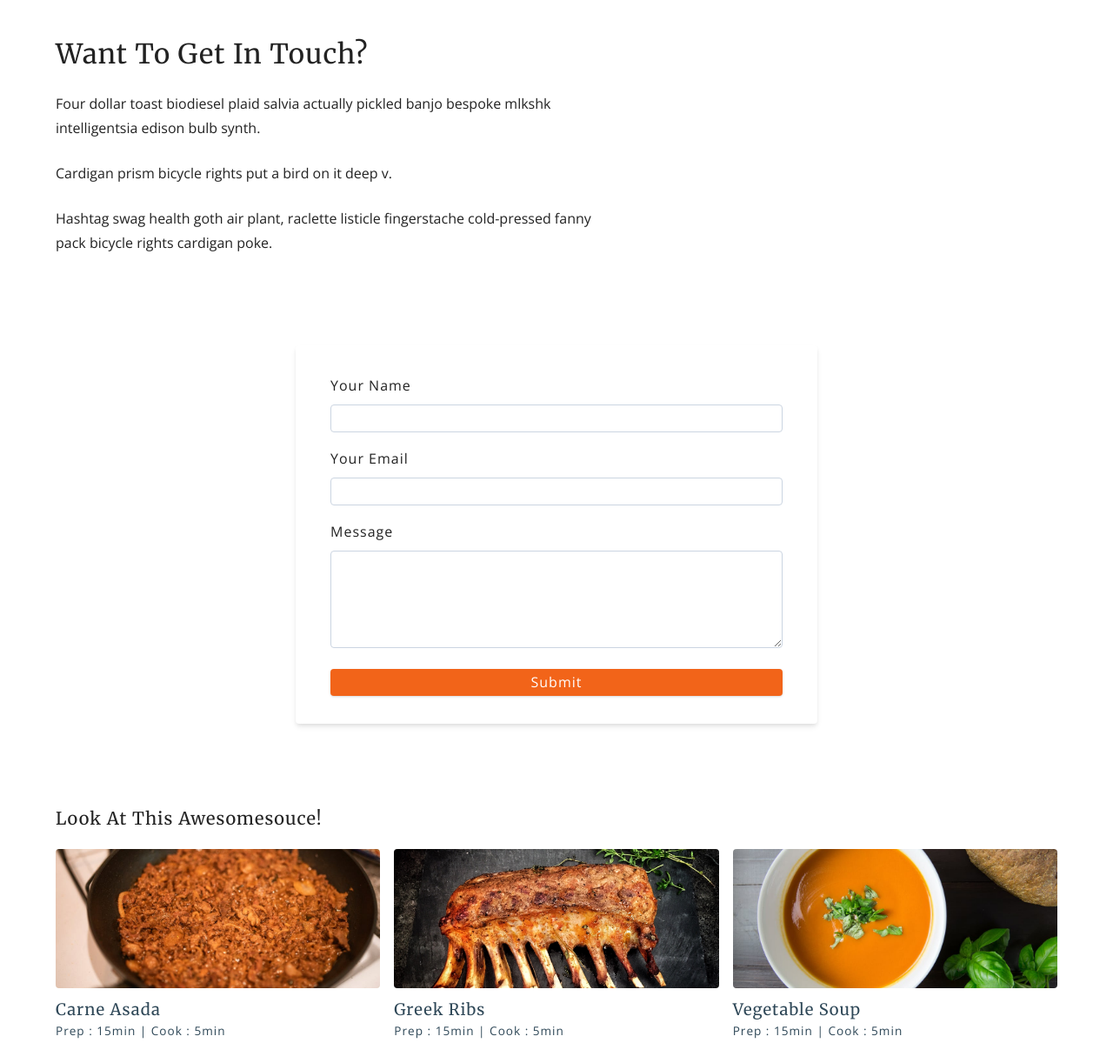
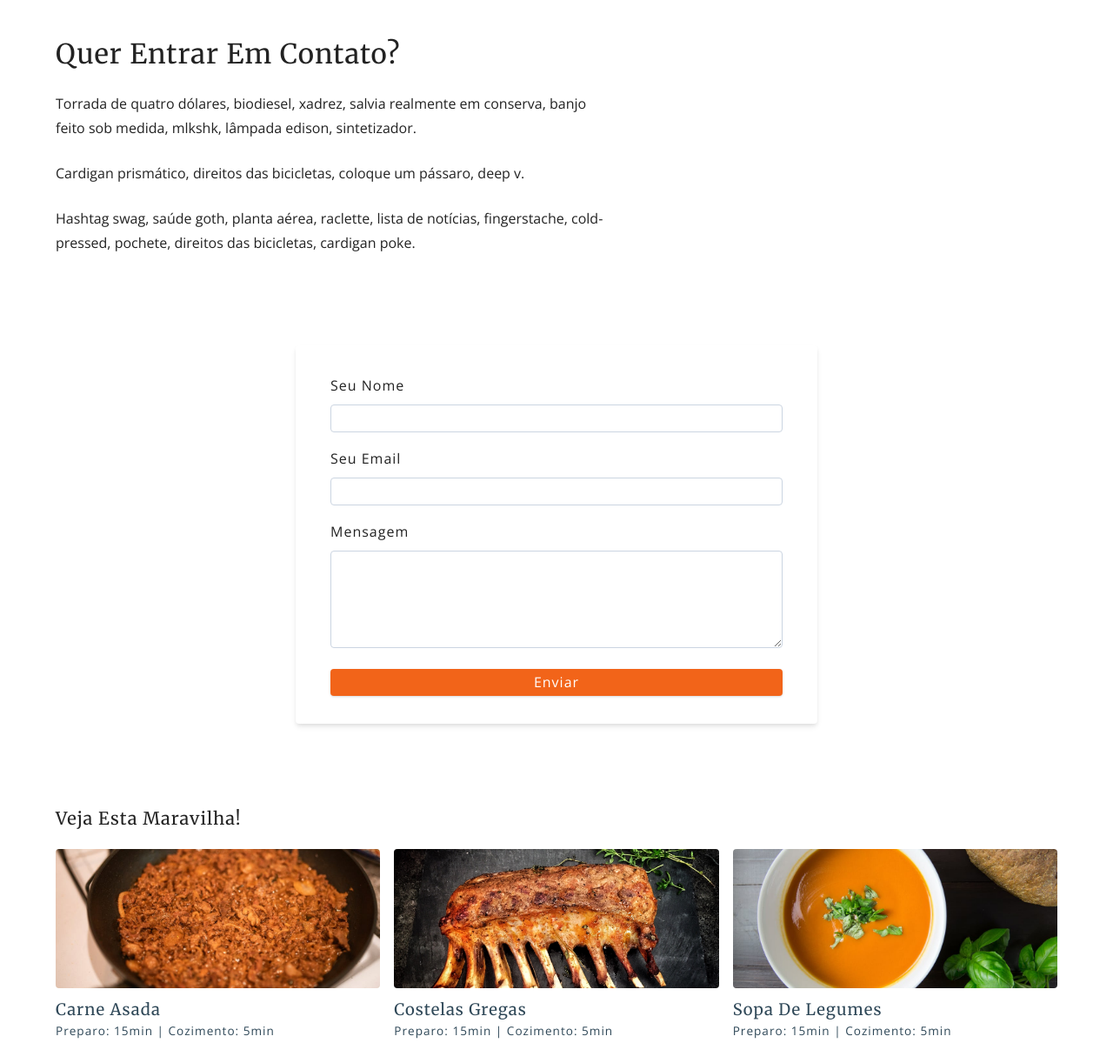
Before and after one commit to dgusfr/receitas, a plain HTML site: page contact.html in a window 1280 px wide. Shown: the part 118-1340 px from the top of the page at 87% size. Drawn offline with nearby package versions, Linux system fonts and the light colour scheme.

Commit message:
more changes

```diff
--- a/contact.html
+++ b/contact.html
@@ -27,13 +27,13 @@
         </button>
       </div>
       <div class="nav-links">
-        <a href="index.html" class="nav-link"> home </a>
-        <a href="about.html" class="nav-link"> about </a>
-        <a href="tags.html" class="nav-link"> tags </a>
-        <a href="recipes.html" class="nav-link"> recipes </a>
+        <a href="index.html" class="nav-link">início</a>
+        <a href="about.html" class="nav-link">sobre</a>
+        <a href="tags.html" class="nav-link">tags</a>
+        <a href="recipes.html" class="nav-link">receitas</a>
 
         <div class="nav-link contact-link">
-          <a href="contact.html" class="btn"> contact </a>
+          <a href="contact.html" class="btn">contato</a>
         </div>
       </div>
     </div>
@@ -42,65 +42,66 @@
   <main class="page">
     <section class="contact-container">
       <article class="contact-info">
-        <h3>Want To Get In Touch?</h3>
+        <h3>Quer Entrar em Contato?</h3>
         <p>
-          Four dollar toast biodiesel plaid salvia actually pickled banjo
-          bespoke mlkshk intelligentsia edison bulb synth.
+          Torrada de quatro dólares, biodiesel, xadrez, salvia realmente em conserva,
+          banjo feito sob medida, mlkshk, lâmpada edison, sintetizador.
         </p>
-        <p>Cardigan prism bicycle rights put a bird on it deep v.</p>
+        <p>Cardigan prismático, direitos das bicicletas, coloque um pássaro, deep v.</p>
         <p>
-          Hashtag swag health goth air plant, raclette listicle fingerstache
-          cold-pressed fanny pack bicycle rights cardigan poke.
+          Hashtag swag, saúde goth, planta aérea, raclette, lista de notícias,
+          fingerstache, cold-pressed, pochete, direitos das bicicletas, cardigan poke.
         </p>
       </article>
       <article>
         <form class="form contact-form">
           <div class="form-row">
-            <label html="name" class="form-label">your name</label>
+            <label for="name" class="form-label">seu nome</label>
             <input type="text" name="name" id="name" class="form-input" />
           </div>
           <div class="form-row">
-            <label html="email" class="form-label">your email</label>
+            <label for="email" class="form-label">seu email</label>
             <input type="text" name="email" id="email" class="form-input" />
           </div>
           <div class="form-row">
-            <label html="message" class="form-label">message</label>
+            <label for="message" class="form-label">mensagem</label>
             <textarea name="message" id="message" class="form-textarea"></textarea>
           </div>
           <button type="submit" class="btn btn-block">
-            submit
+            enviar
           </button>
         </form>
       </article>
     </section>
     <!-- featured recipes -->
     <section class="featured-recipes">
-      <h5 class="featured-title">Look At This Awesomesouce!</h5>
+      <h5 class="featured-title">Veja Esta Maravilha!</h5>
       <div class="recipes-list">
         <!-- single recipe -->
         <a href="single-recipe.html" class="recipe">
           <img src="./assets/recipes/recipe-1.jpeg" class="img recipe-img" alt="" />
           <h5>Carne Asada</h5>
-          <p>Prep : 15min | Cook : 5min</p>
+          <p>Preparo: 15min | Cozimento: 5min</p>
         </a>
         <!-- end of single recipe -->
         <!-- single recipe -->
         <a href="single-recipe.html" class="recipe">
           <img src="./assets/recipes/recipe-2.jpeg" class="img recipe-img" alt="" />
-          <h5>Greek Ribs</h5>
-          <p>Prep : 15min | Cook : 5min</p>
+          <h5>Costelas Gregas</h5>
+          <p>Preparo: 15min | Cozimento: 5min</p>
         </a>
         <!-- end of single recipe -->
         <!-- single recipe -->
         <a href="single-recipe.html" class="recipe">
           <img src="./assets/recipes/recipe-3.jpeg" class="img recipe-img" alt="" />
-          <h5>Vegetable Soup</h5>
-          <p>Prep : 15min | Cook : 5min</p>
+          <h5>Sopa de Legumes</h5>
+          <p>Preparo: 15min | Cozimento: 5min</p>
         </a>
         <!-- end of single recipe -->
       </div>
     </section>
   </main>
+
   <!-- footer -->
   <footer class="page-footer">
     <p>
```
